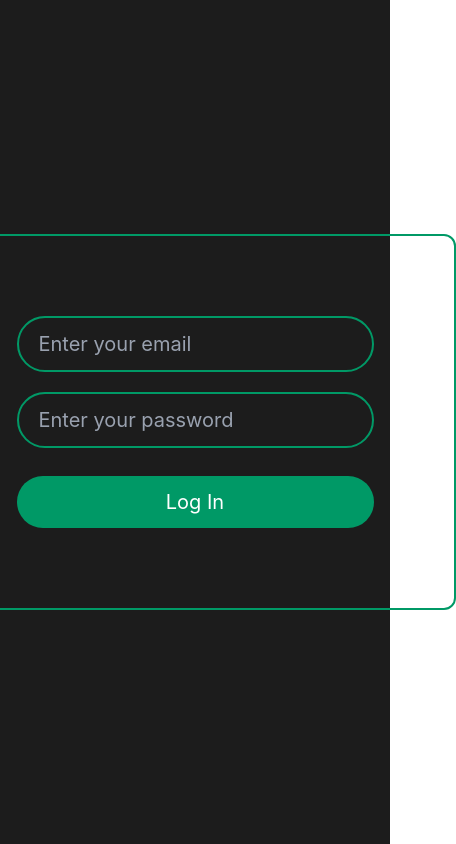
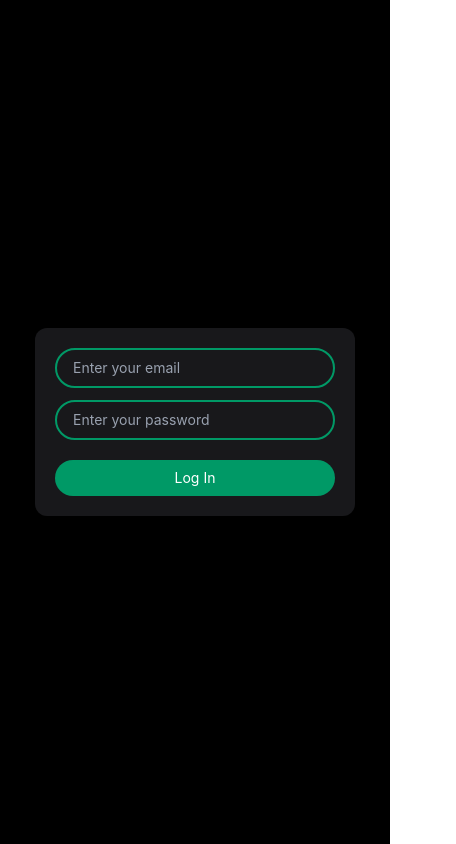
Before and after one commit to Abhishek-Kaushik001/employee-management-system-frontend, a React (Vite) app: page / in a window 390 px wide. Shown: the whole page, 456 px wide, since content can reach past the window. Built offline with nearby package versions, Linux system fonts and the light colour scheme.

Commit message:
make login responsive

```diff
--- a/src/components/Auth/Login.jsx
+++ b/src/components/Auth/Login.jsx
@@ -29,17 +29,16 @@ function Login({ setUser, employees }) {
   };
 
  return (
-    <div className="flex h-screen w-screen items-center justify-center bg-[#1c1c1c]">
-      <div className="border-2 border-emerald-600 p-20 rounded-xl">
-        <form
-          onSubmit={submitHandler}
-          className="flex flex-col items-center justify-center"
-        >
+  <div className="min-h-screen flex items-center justify-center bg-black px-4">
+    <div className="w-full max-w-xs bg-zinc-900 p-5 rounded-xl">
+
+      <form onSubmit={submitHandler} className="flex flex-col">
+
         <input
           required
           value={email}
           onChange={(e) => setEmail(e.target.value)}
-            className="outline-none bg-transparent border-2 border-emerald-600 text-xl py-3 px-5 rounded-full placeholder:text-gray-400 text-white"
+          className="outline-none bg-transparent border-2 border-emerald-600 text-sm py-2 px-4 rounded-full placeholder:text-gray-400 text-white"
           type="email"
           placeholder="Enter your email"
         />
@@ -48,15 +47,19 @@ function Login({ setUser, employees }) {
           required
           value={password}
           onChange={(e) => setPassword(e.target.value)}
-            className="outline-none bg-transparent border-2 border-emerald-600 text-xl py-3 px-5 rounded-full placeholder:text-gray-400 text-white mt-5"
+          className="outline-none bg-transparent border-2 border-emerald-600 text-sm py-2 px-4 rounded-full placeholder:text-gray-400 text-white mt-3"
           type="password"
           placeholder="Enter your password"
         />
 
-          <button className="mt-7 text-white border-none outline-none bg-emerald-600 hover:bg-emerald-700 text-xl py-3 px-5 w-full rounded-full">
+        <button
+          className="mt-5 text-white bg-emerald-600 hover:bg-emerald-700 text-sm py-2 px-4 w-full rounded-full"
+        >
           Log In
         </button>
+
       </form>
+
     </div>
   </div>
 );
```
Lines whose indentation alone changed are shown as unchanged.
